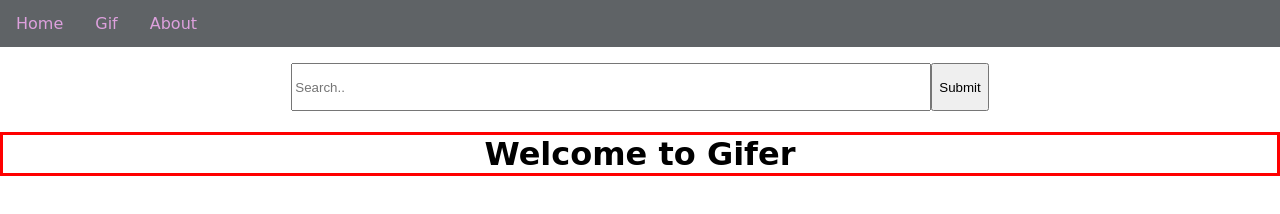
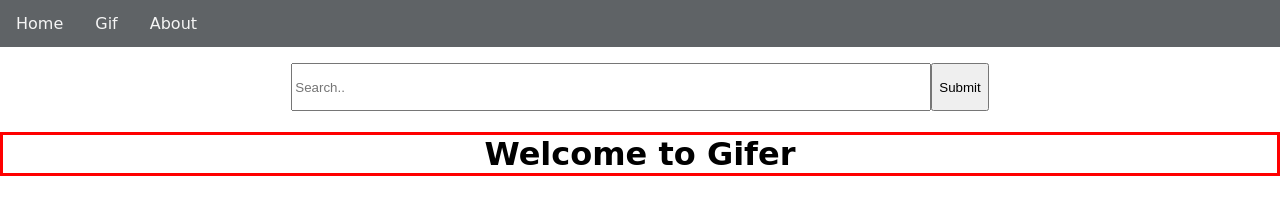
Before and after one commit to Joycelynhicks/Joycelynhicks.1.github.io, a website: page index.html in a window 1280 px wide. Drawn offline with nearby package versions, Linux system fonts and the light colour scheme; a web font is replaced by a local one.

Commit message:
updated li color

```diff
--- a/scss/style.scss
+++ b/scss/style.scss
@@ -54,7 +54,7 @@ nav {
         text-align: center;
         padding: 14px 16px;
         text-decoration: none;
-        color: plum;
+        color: whitesmoke;
     }
 }
 
```
Also changed, not shown: css/style.css.
